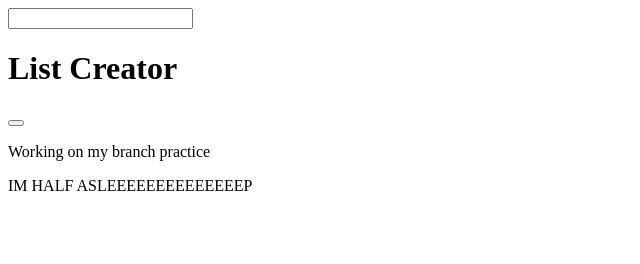
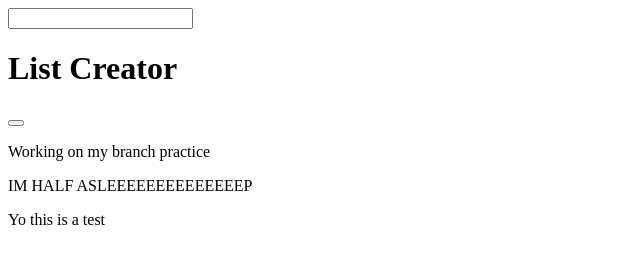
Before and after one commit to Kishaun13/project-13, a plain HTML site: page index.html in a window 1280 px wide. Shown: the whole page, without its empty margins (0-640 px from the left). Drawn offline with Linux system fonts and the light colour scheme.

Commit message:
2nd test

```diff
--- a/index.html
+++ b/index.html
@@ -11,7 +11,7 @@
     <button onclick="addItemsToDisplayList"></button>
     <p>Working on my branch practice</p>
     <p>IM HALF ASLEEEEEEEEEEEEEEP</p>
-
+    <p>Yo this is a test</p>
     <script src="Hello.js"></script>
 </body>
 </html>
```
